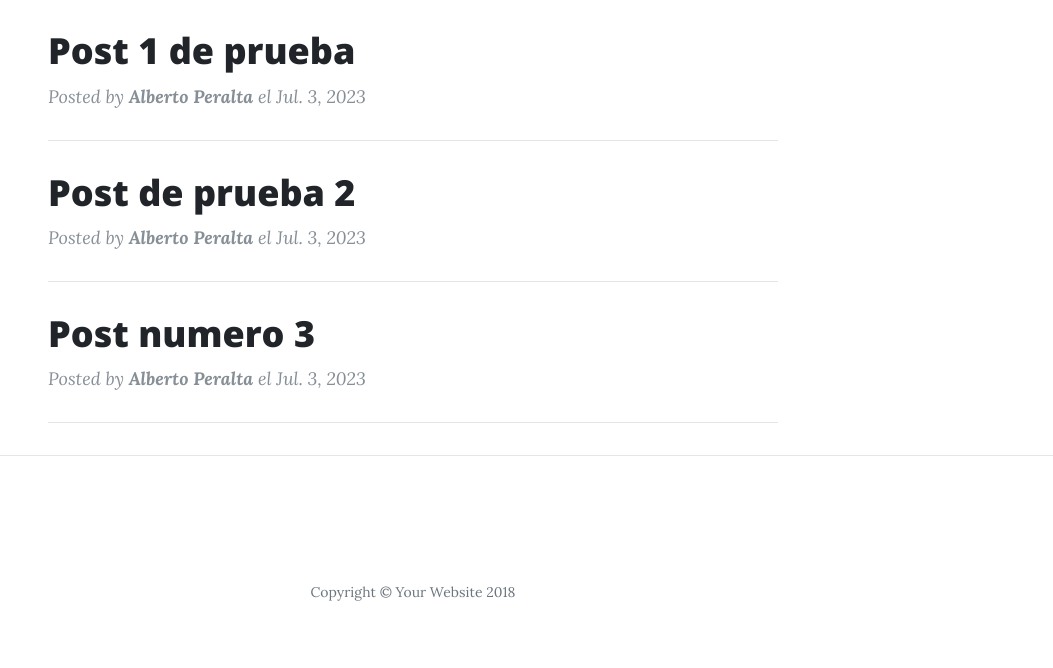
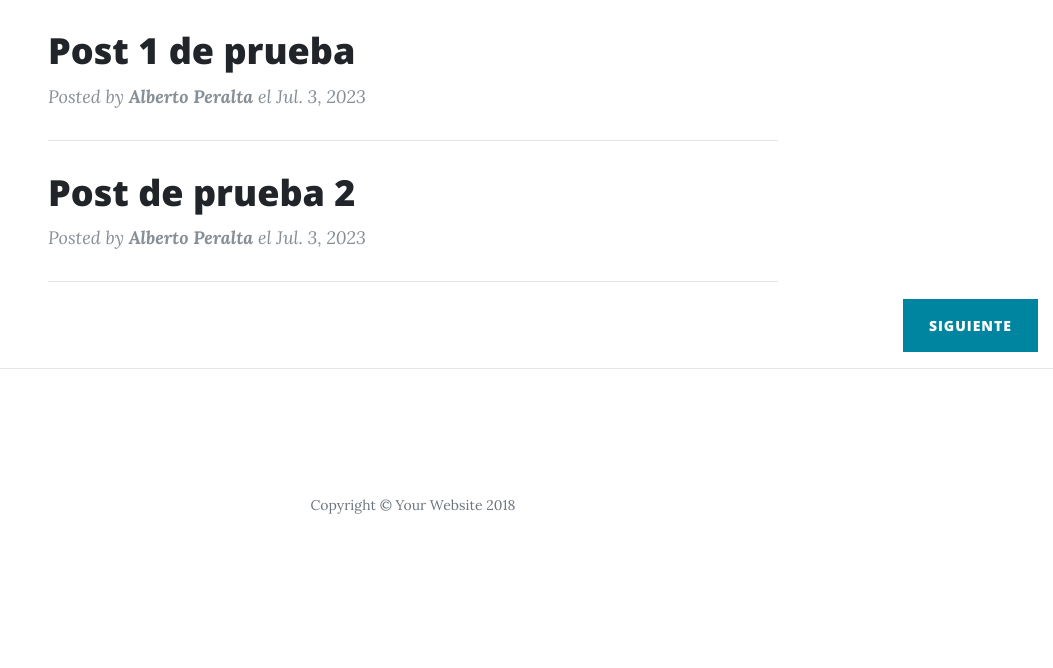
Before and after one commit to RobertAlvv/django-course, a Django app: page / in a window 1280 px wide. Shown: the part 535-1203 px from the top of the page, without its empty margins (227-1280 px from the left). After the commit the page ends 1049 px from the top, so only its background shows below. Run offline with Django 3.2, Linux system fonts and the light colour scheme; data comes from the database, SQL or seed files in the repository; some libraries are stand-ins or nearby versions.

Commit message:
video 33

```diff
--- a/apps/blog/views.py
+++ b/apps/blog/views.py
@@ -1,13 +1,24 @@
 from django.shortcuts import render, get_object_or_404
 from django.db.models import Q
+from django.core.paginator import Paginator
+
 from apps.blog.models import Post, Category
 
 
 def index(request):
     queryset = request.GET.get("buscar")
     posts = Post.objects.filter(state = True)
+
     if queryset:
-      posts =  Post.objects.filter(Q(title__icontains=queryset) | Q(description__icontains= queryset)).distinct
+
+      posts =  Post.objects.filter(
+          Q(title__icontains=queryset) |
+          Q(description__icontains= queryset)
+      ).distinct()
+
+    paginator = Paginator(posts, 2)
+    page = request.GET.get("page", 1)
+    posts = paginator.get_page(page)
 
     return render(request, 'index.html', {"posts": posts})
 
@@ -31,7 +42,11 @@ def generals(request):
           Q(description__icontains= queryset),
           state= True,
           category = Category.objects.get(name__iexact = "Generales"),
-        ).distinct
+        ).distinct()
+
+    paginator = Paginator(posts, 2)
+    page = request.GET.get("page", 1)
+    posts = paginator.get_page(page)
 
     return render(request, 'generals.html', {"posts": posts})
 
@@ -47,7 +62,11 @@ def programming(request):
           Q(description__icontains= queryset),
           state= True,
           category = Category.objects.get(name__iexact = "Programacion"),
-        ).distinct
+        ).distinct()
+
+    paginator = Paginator(posts, 2)
+    page = request.GET.get("page", 1)
+    posts = paginator.get_page(page)
 
     return render(request, 'programming.html', {"posts": posts})
 
@@ -64,7 +83,11 @@ def tutorials(request):
           Q(description__icontains= queryset),
           state= True,
           category = Category.objects.get(name__iexact = "Tutoriales"),
-        ).distinct
+        ).distinct()
+
+    paginator = Paginator(posts, 2)
+    page = request.GET.get("page", 1)
+    posts = paginator.get_page(page)
 
     return render(request, 'tutorials.html', {"posts": posts})
 
@@ -81,7 +104,11 @@ def technology(request):
           Q(description__icontains= queryset),
           state= True,
           category = Category.objects.get(name__iexact = "Tecnologia"),
-        ).distinct
+        ).distinct()
+
+    paginator = Paginator(posts, 2)
+    page = request.GET.get("page", 1)
+    posts = paginator.get_page(page)
 
     return render(request, 'technology.html', {"posts": posts})
 
@@ -98,8 +125,10 @@ def videogame(request):
           Q(description__icontains= queryset),
           state= True,
           category = Category.objects.get(name__iexact = "Video Juegos"),
-        ).distinct
+        ).distinct()
 
-
+    paginator = Paginator(posts, 2)
+    page = request.GET.get("page", 1)
+    posts = paginator.get_page(page)
 
     return render(request, 'videogame.html', {"posts": posts})
--- a/templates/index.html
+++ b/templates/index.html
@@ -123,6 +123,31 @@
       </div>
     </div>
 
+      <div class="row">
+        <div class="col-md-12 col-lg-12 col-sm-12 col-xs-12">
+          <div class="col-md-6 col-sm-6 col-lg-6 col-xs-6 float-left">
+            {% if posts.has_previous %}
+              <div class="clearfix">
+               <a href="?page={{posts.previous_page_number}} {% if request.GET.search %}&q={{request.GET.search}} {% endif %}" class="btn btn-primary float-left">Anterior</a>
+              </div>
+          {% endif %}
+          </div>
+        </div>
+      </div>
+      <div class="row">
+        <div class="col-md-12 col-lg-12 col-sm-12 col-xs-12">
+          <div class="col-md-6 col-sm-6 col-lg-6 col-xs-6 float-right">
+           {% if posts.has_next %}
+             <div class="clearfix">
+               <a href="?page={{posts.next_page_number}} {% if request.GET.search %}&q={{request.GET.search}} {% endif %}" class="btn btn-primary float-right">Siguiente</a>
+             </div>
+           {% endif %}
+           </div>
+         </div>
+      </div>
+
+
+
     <hr>
 
     <!-- Footer -->
```
